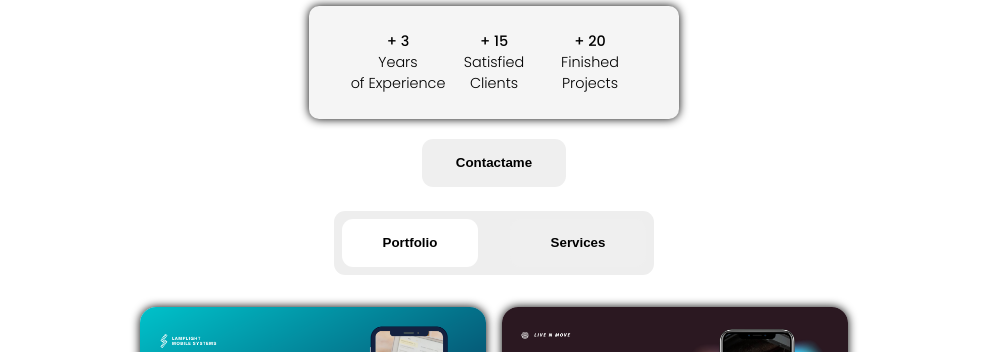
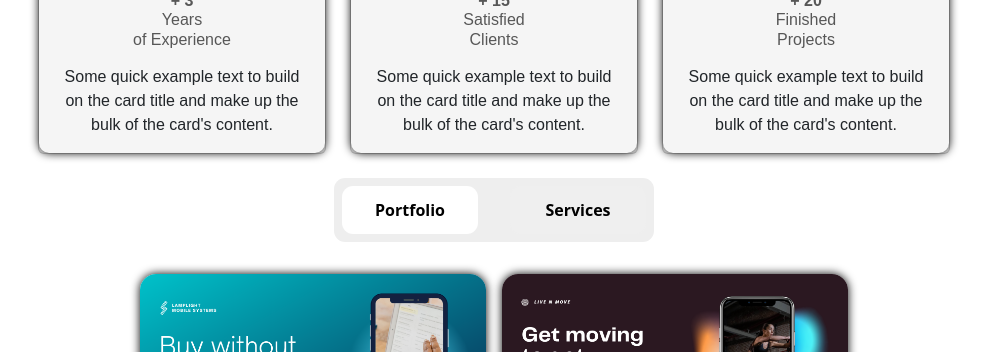
Before and after one commit to andres7mo/portafolio, a plain HTML site: page index.html in a window 1280 px wide. Shown: the part 149-501 px from the top of the page, without its empty margins (146-1133 px from the left). Drawn offline with nearby package versions, Linux system fonts and the light colour scheme.

Commit message:
Cambios apariencia

```diff
--- a/index.html
+++ b/index.html
@@ -13,24 +13,66 @@
     <link href="https://fonts.googleapis.com/css?family=Montserrat:400,700" rel="stylesheet">
     <script src="script.js" defer></script>
     <script src="https://kit.fontawesome.com/ad5c22f96e.js" crossorigin="anonymous"></script>
+    <link href="https://cdn.jsdelivr.net/npm/bootstrap@5.3.3/dist/css/bootstrap.min.css" rel="stylesheet"
+        integrity="sha384-QWTKZyjpPEjISv5WaRU9OFeRpok6YctnYmDr5pNlyT2bRjXh0JMhjY6hW+ALEwIH" crossorigin="anonymous">
 </head>
 
 <body>
     <section class="hero">
-       <!--  <img id="toggleTheme" class="theme-btn" src="assets/theme_light.png" alt="theme icon" /> -->
+        <!--  <img id="toggleTheme" class="theme-btn" src="assets/theme_light.png" alt="theme icon" /> -->
         <!-- <div class="hero-pic">
             <img src="assets/logo_sptech.png" alt="Empresa" />
         </div> -->
         <div class="hero-info">
             <h1>Spetch</h1>
             <h2>Soluciones Informaticas</h2>
-            <!-- <h2>Software Engineer</h2> -->
+            <div class="container-fluid">
+                <div class="row">
+                    <div class="col col-sm col-lg">
+                        <div class="card" style="width: 18rem;">
+                            <div class="card-body">
+                                <h2><b>+ 3</b><br />Years<br />of Experience</h2>
+                                <p class="card-text">Some quick example text to build on the card title and make up the
+                                    bulk of
+                                    the
+                                    card's content.</p>
+
+                            </div>
+                        </div>
+                    </div>
+                    <div class="col col-sm col-lg">
+                        <div class="card" style="width: 18rem;">
+                            <div class="card-body">
+                                <h2><b>+ 15</b><br />Satisfied<br />Clients</h2>
+                                <p class="card-text">Some quick example text to build on the card title and make up the
+                                    bulk of
+                                    the
+                                    card's content.</p>
+
+                            </div>
+                        </div>
+                    </div>
+                    <div class="col col-sm col-lg">
+                        <div class="card" style="width: 18rem;">
+                            <div class="card-body">
+                                <h2><b>+ 20</b><br />Finished<br />Projects</h2>
+                                <p class="card-text">Some quick example text to build on the card title and make up the
+                                    bulk of
+                                    the
+                                    card's content.</p>
+
+                            </div>
+                        </div>
+                    </div>
+                </div>
+            </div>
+<!--             <h2>Software Engineer</h2>
             <div class="logo-container">
                 <i class="fa-brands fa-whatsapp" style="color: #000; font-size: 25px;"></i>
                 <i class="fa-regular fa-envelope" style="color: #000; font-size: 25px;"></i>
-                <!-- <a href="https://github.com/"><img src="assets/github_light.png" alt="github logo" /></a>
+                 <a href="https://github.com/"><img src="assets/github_light.png" alt="github logo" /></a>
                 <a href="https://linkedin.com/"><img src="assets/linkedin_light.png" alt="linkedin logo" /></a>
-                <a href="mailto:abc@gmail.com"><img src="assets/email_light.png" alt="email logo" /></a> -->
+                <a href="mailto:abc@gmail.com"><img src="assets/email_light.png" alt="email logo" /></a>
             </div>
         </div>
     </section>
@@ -38,13 +80,14 @@
         <h2><b>+ 3</b><br />Years<br />of Experience</h2>
         <h2><b>+ 15</b><br />Satisfied<br />Clients</h2>
         <h2><b>+ 20</b><br />Finished<br />Projects</h2>
-    </section>
-    <section class="cta">
-        <!--  <a href="assets/example-cv.pdf" download>
+    </section> -->
+
+ <!--    <section class="cta">
+          <a href="assets/example-cv.pdf" download>
             <button class="btn download-btn">Descargar CV</button>
-        </a> -->
+        </a>
         <a href="mailto:abc@gmail.com"><button class="btn contact-btn">Contactame</button></a>
-    </section>
+    </section> -->
     <section class="portfolio-skills">
         <div class="btn-bg">
             <button class="btn-2 active-btn" id="portfolio-btn">Portfolio</button>
@@ -74,27 +117,31 @@
     <section class="skills portfolio" id="skills">
         <div class="wrapper">
             <h3>Product Desing (UX/UI)</h3>
-            <p class="info project-wrapper">Experience in interface design prioritizing user satisfaction using aesthetics with perfect
+            <p class="info project-wrapper">Experience in interface design prioritizing user satisfaction using
+                aesthetics with perfect
                 functionality.<br><br>
             </p>
         </div>
         <div class="wrapper">
             <h3>eCommerce Solutions</h3>
-            <p class="info project-wrapper">To provide integrated solutions to optimize the user's e-commerce, allowing to improve and
+            <p class="info project-wrapper">To provide integrated solutions to optimize the user's e-commerce, allowing
+                to improve and
                 boost business
                 growth.
             </p>
         </div>
         <div class="wrapper">
             <h3>Digital SEO</h3>
-            <p class="info project-wrapper">Strategies to increase visibility and attract audience with the use of keywords and
+            <p class="info project-wrapper">Strategies to increase visibility and attract audience with the use of
+                keywords and
                 well-structured
                 formats. <br><br>
             </p>
         </div>
         <div class="wrapper">
             <h3>Custom Website </h3>
-            <p class="info project-wrapper">Quality in the creation and customization of responsive and dynamic websites offering a
+            <p class="info project-wrapper">Quality in the creation and customization of responsive and dynamic websites
+                offering a
                 seamless and engaging online experience.
             </p>
         </div>
--- a/style.css
+++ b/style.css
@@ -155,6 +155,13 @@ footer,
   height: 1.5rem;
 }
 
+.card-body{
+  background-color: whitesmoke;
+  box-shadow: 0 0 10px black;
+  border-radius: 10px;
+  color: #000000;
+  font-family: Arial, Helvetica, sans-serif;
+}
 .experience {
   background-color: whitesmoke;
   box-shadow: 0 0 10px black;
```
